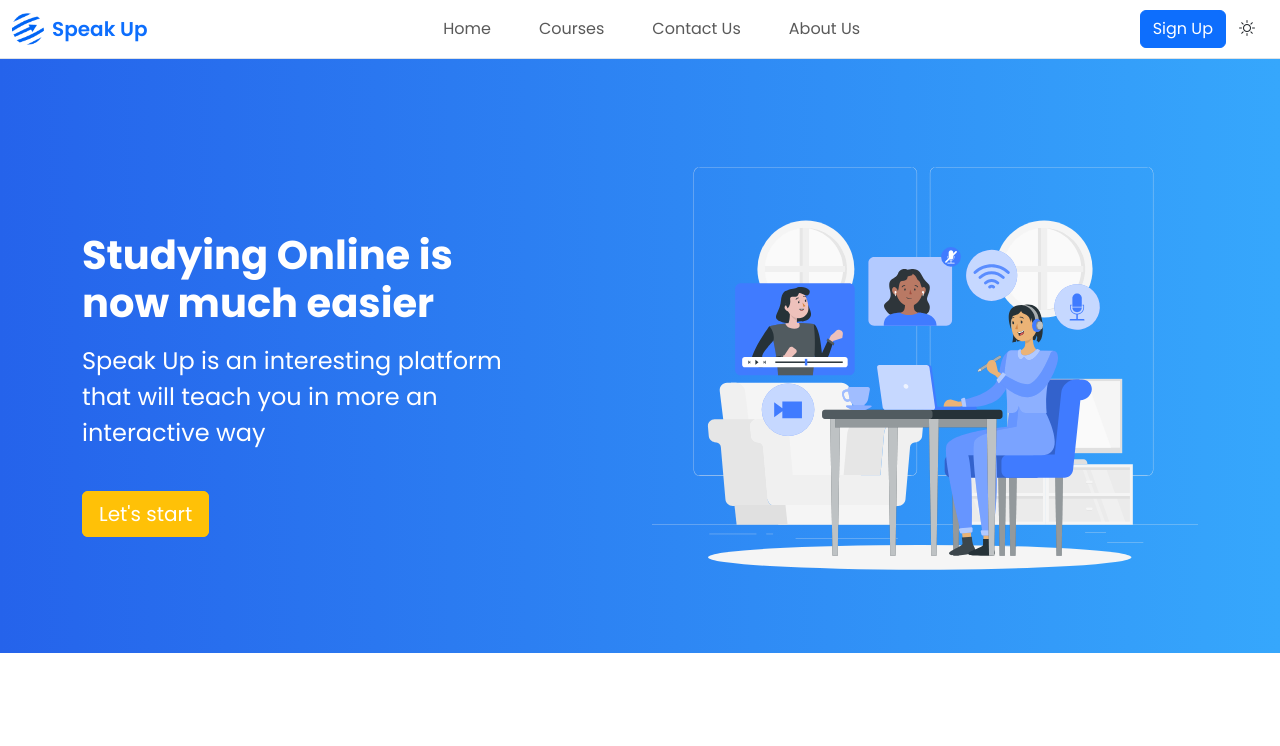
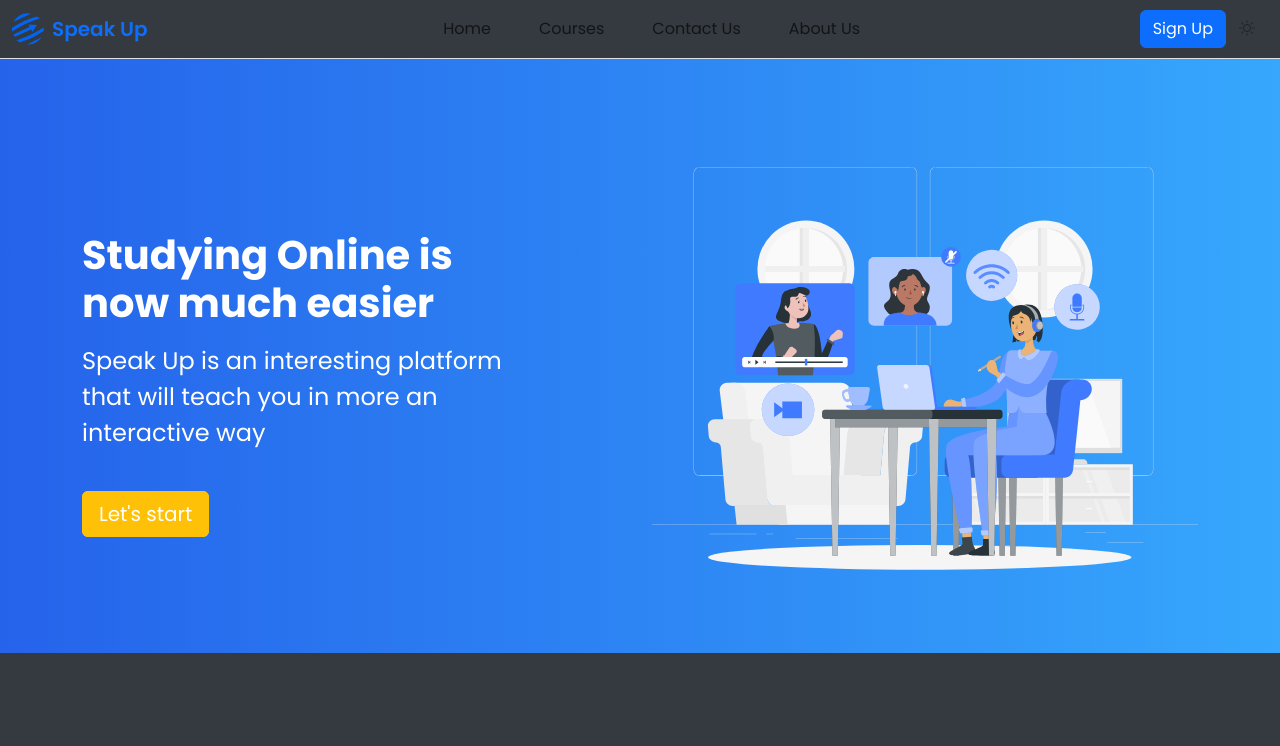
Before and after one commit to HanifaTavassoli/SpeakUp, a website: page index.html in a window 1280 px wide. Both pictures are taken after a click on the button 1247 px from the left and 29 px from the top of the page. Shown: the top 746 px of the page. Drawn offline with nearby package versions, Linux system fonts and the light colour scheme; grey boxes are pictures that could not be loaded.

Commit message:
Define dark mode styles for body background and text color

```diff
--- a/css/style.css
+++ b/css/style.css
@@ -6,6 +6,11 @@
 
 body {
   font-family: "Poppins", serif;
+}
+/* Dark Mode Styles */
+body.dark-mode {
+  background-color: #343a40;
+  color: white;
 }
 
 .custom-gradient {
```
